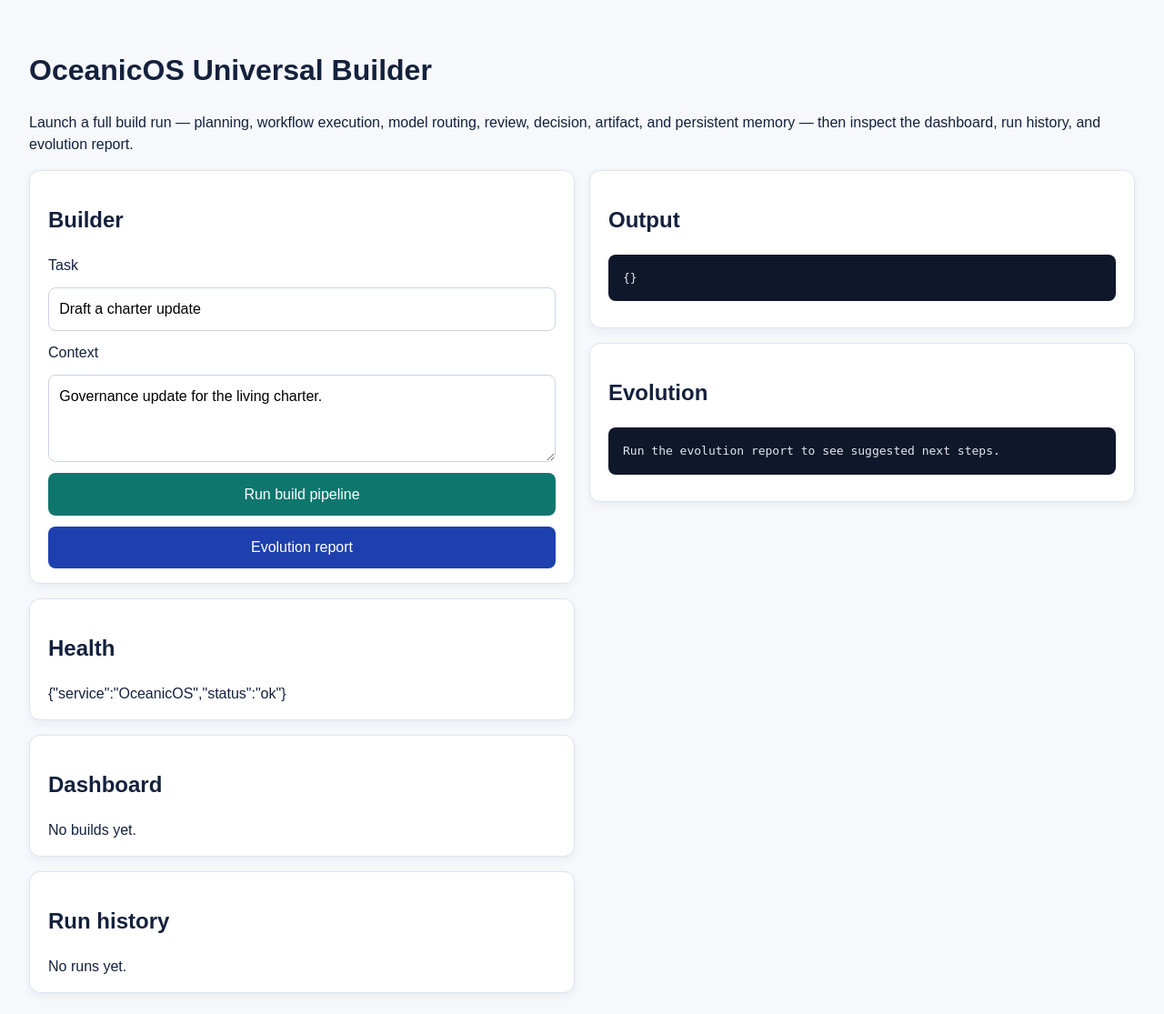
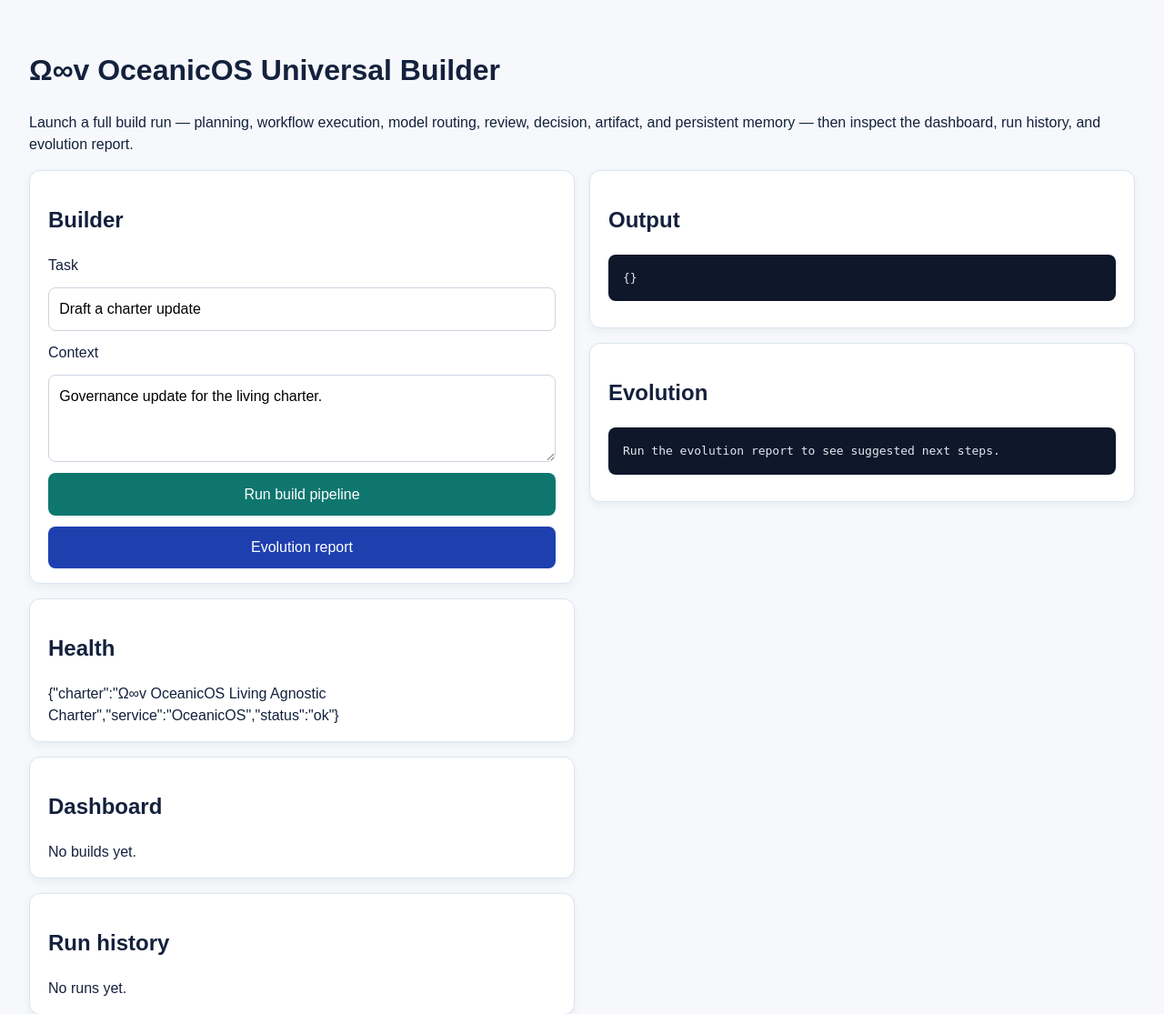
Before and after one commit to echoframe12-ui/-v-OceanicOS-Living-Agnostic-Charter, a Flask app: page / in a window 1280 px wide. Shown: the top 1115 px of the page at 91% size. Before the commit the page ends 1092 px from the top, so only its background shows below. Run offline with Flask 3, Linux system fonts and the light colour scheme; data that the repository does not hold is empty.

Commit message:
Restore the Ω∞v sigil in the charter's project identity
GitHub sanitized the repository name and dropped the Ω∞v prefix that the
v1.0 reference charter carries. Restore the full name in the README,
roadmap, contributing guide, browser UI, and the health endpoint's
charter field.

Co-Authored-By: Claude Fable 5 <noreply@anthropic.com>
Claude-Session: https://claude.ai/code/session_01KtbgboR1iECHKRUrZvUuMk

```diff
--- a/server.py
+++ b/server.py
@@ -52,7 +52,11 @@ class OceanicOSService:
             )
 
     def health(self) -> dict[str, Any]:
-        return {"status": "ok", "service": "OceanicOS"}
+        return {
+            "status": "ok",
+            "service": "OceanicOS",
+            "charter": "Ω∞v OceanicOS Living Agnostic Charter",
+        }
 
     def create_plan(self, task: str) -> dict[str, Any]:
         return {
--- a/templates/index.html
+++ b/templates/index.html
@@ -3,7 +3,7 @@
   <head>
     <meta charset="utf-8" />
     <meta name="viewport" content="width=device-width, initial-scale=1" />
-    <title>OceanicOS Builder</title>
+    <title>Ω∞v OceanicOS Builder</title>
     <style>
       body {
         font-family: Arial, sans-serif;
@@ -78,7 +78,7 @@
     </style>
   </head>
   <body>
-    <h1>OceanicOS Universal Builder</h1>
+    <h1>Ω∞v OceanicOS Universal Builder</h1>
     <p>
       Launch a full build run — planning, workflow execution, model routing, review,
       decision, artifact, and persistent memory — then inspect the dashboard, run
```
Also changed, not shown: CONTRIBUTING.md (+1 -1 lines), ROADMAP.md (+1 -1 lines), README.md.
